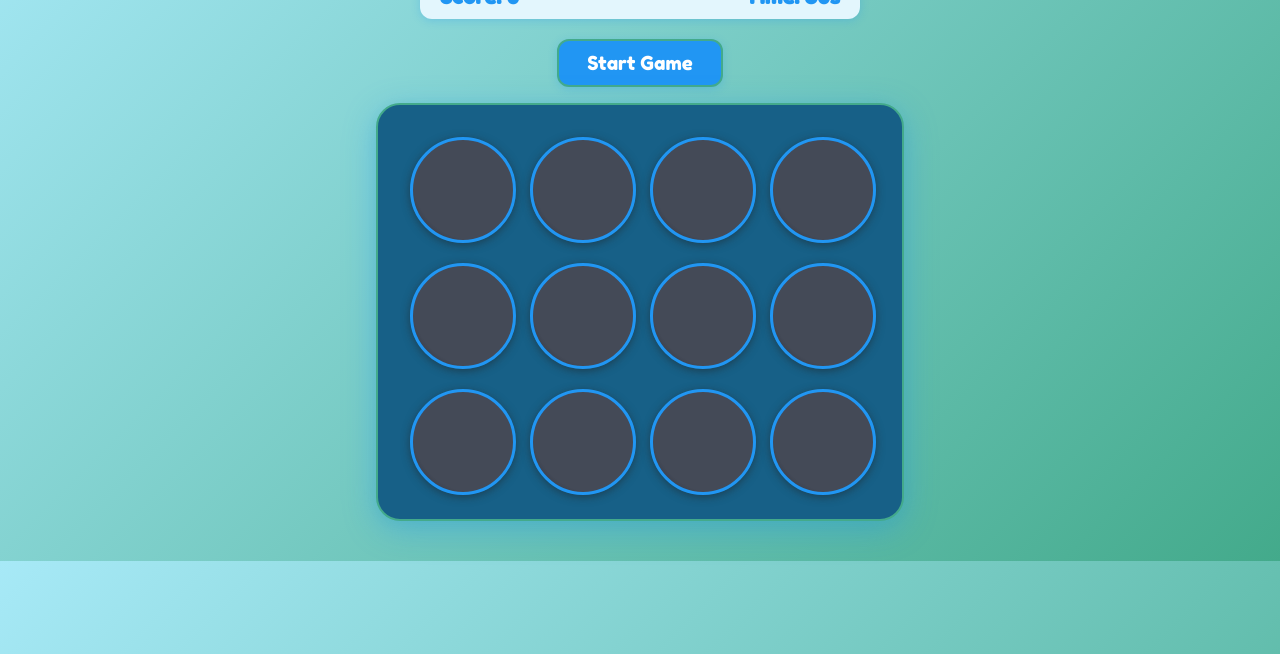
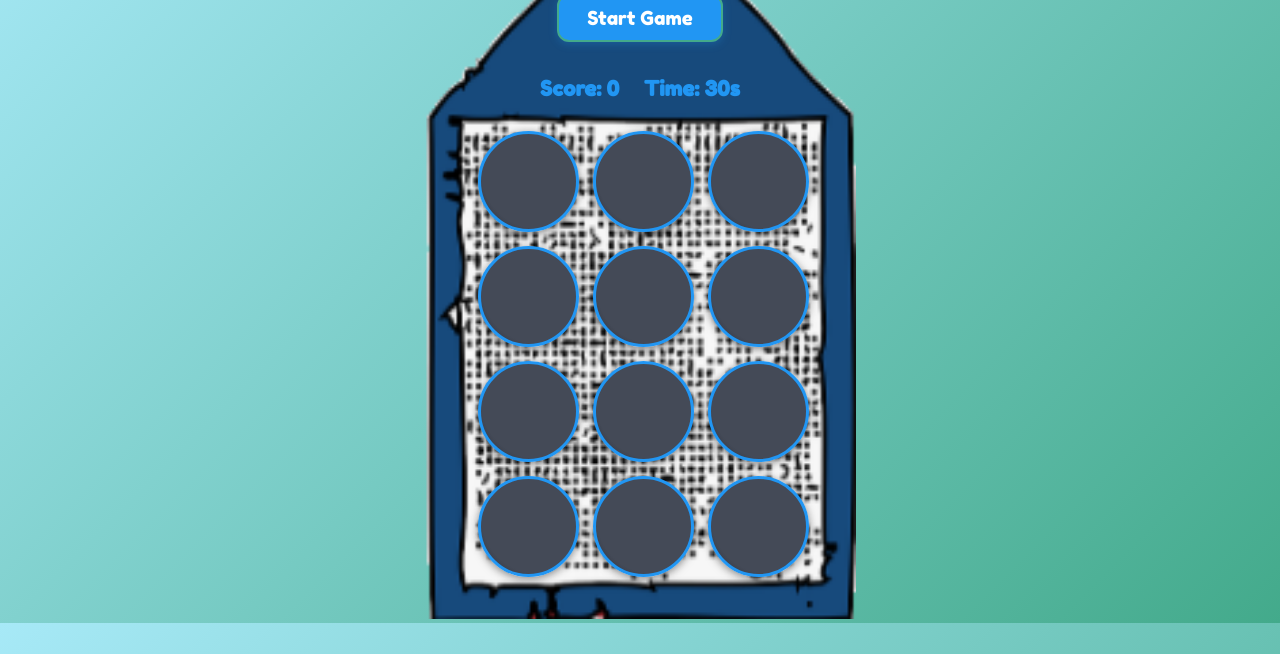
Before and after one commit to xcalabre/mole-a-whack, a plain HTML site: page index.html in a window 1280 px wide. Shown: the part 146-800 px from the top of the page. Drawn offline with Linux system fonts and the light colour scheme.

Commit message:
Implement code changes to enhance functionality and improve performance

```diff
--- a/index.html
+++ b/index.html
@@ -4,138 +4,16 @@
   <meta charset="UTF-8" />
   <meta name="viewport" content="width=device-width, initial-scale=1.0" />
   <title>Bug Bash!</title>
-  <style>
-    body {
-      font-family: 'Fredoka One', 'Comic Sans MS', cursive, sans-serif;
-      background: linear-gradient(135deg, #a7e9f7 0%, #43aa8b 100%);
-      color: #222;
-      text-align: center;
-      margin: 0;
-      padding: 20px;
-    }
-
-    h1 {
-      font-size: 3em;
-      margin-bottom: 10px;
-      color: #2196f3;
-      text-shadow: 2px 2px 0 #fff, 4px 4px 0 #43aa8b;
-      letter-spacing: 2px;
-    }
-
-    .score-timer {
-      display: flex;
-      justify-content: space-between;
-      max-width: 400px;
-      margin: 0 auto 20px;
-      font-size: 1.3em;
-      background: #e3f6fd;
-      border-radius: 12px;
-      box-shadow: 0 2px 8px #2196f344;
-      padding: 10px 20px;
-      color: #2196f3;
-      font-weight: bold;
-    }
-
-    .grid-container {
-      display: flex;
-      justify-content: center;
-      align-items: flex-start;
-      margin-top: 8px;
-      margin-bottom: 8px;
-      position: static;
-      min-height: unset;
-    }
-    .grid {
-      display: grid;
-      grid-template-columns: repeat(4, 100px);
-      grid-gap: 20px;
-      background: #176087;
-      border-radius: 24px;
-      box-shadow: 0 8px 32px #2196f366, 0 2px 8px #43aa8b22;
-      padding: 32px 32px 24px 32px;
-      border: 2px solid #43aa8b;
-      position: static;
-      left: unset;
-      bottom: unset;
-      transform: unset;
-    }
-
-    .hole {
-      width: 100px;
-      height: 100px;
-      border: 3px solid #2196f3;
-      background: radial-gradient(circle at 60% 40%, #444a57 70%, #232733 100%);
-      border-radius: 50%;
-      display: flex;
-      align-items: center;
-      justify-content: center;
-      font-size: 2em;
-      cursor: pointer;
-      position: relative;
-      box-shadow: 0 2px 8px #2228;
-      transition: transform 0.1s;
-    }
-    .hole:active {
-      transform: scale(0.95);
-    }
-
-    .bug {
-      color: #43aa8b;
-      font-size: 3em;
-      filter: drop-shadow(0 0 6px #fff) drop-shadow(2px 2px 0 #2196f3);
-      animation: bug-bounce 0.4s;
-    }
-    @keyframes bug-bounce {
-      0% { transform: scale(0.7); }
-      60% { transform: scale(1.2); }
-      100% { transform: scale(1); }
-    }
-
-    .squashed {
-      color: #2196f3;
-      font-size: 2.5em;
-      filter: drop-shadow(0 0 6px #fff) drop-shadow(2px 2px 0 #43aa8b);
-      animation: squash-pop 0.3s;
-    }
-    .squashed-butterfly {
-      color: #ff5722;
-      font-size: 2.5em;
-      filter: drop-shadow(0 0 6px #fff) drop-shadow(2px 2px 0 #d7263d);
-      animation: squash-pop 0.3s;
-    }
-    @keyframes squash-pop {
-      0% { transform: scale(1.2); }
-      100% { transform: scale(1); }
-    }
-
-    #game-over {
-      margin-top: 20px;
-      font-size: 1.7em;
-      color: #2196f3;
-      text-shadow: 2px 2px 0 #43aa8b;
-      font-family: 'Fredoka One', 'Comic Sans MS', cursive, sans-serif;
-    }
-    .rare-bug {
-      color: #d7263d;
-      font-size: 3em;
-      filter: drop-shadow(0 0 6px #fff) drop-shadow(2px 2px 0 #2196f3);
-      animation: bug-bounce 0.4s;
-    }
-    .butterfly {
-      color: #f7b267;
-      font-size: 3em;
-      filter: drop-shadow(0 0 6px #fff) drop-shadow(2px 2px 0 #43aa8b);
-      animation: bug-bounce 0.4s;
-    }
-  </style>
+  <link rel="stylesheet" href="style.css" />
 </head>
   <body>
+  <div class="main-bg">
     <h1>BUG BASH!</h1>
+    <button id="start-btn">Start Game</button>
     <div class="score-timer">
       <div>Score: <span id="score">0</span></div>
       <div>Time: <span id="timer">30</span>s</div>
     </div>
-  <button id="start-btn" style="margin-bottom:8px;font-size:1.2em;padding:10px 28px;cursor:pointer;background:#2196f3;color:#fff;border:2px solid #43aa8b;border-radius:12px;box-shadow:0 2px 8px #2196f344;font-family:'Fredoka One','Comic Sans MS',cursive,sans-serif;">Start Game</button>
     <div class="grid-container">
       <div class="grid" id="grid">
         <!-- 12 Holes -->
@@ -154,6 +32,7 @@
       </div>
     </div>
     <div id="game-over"></div>
+  </div>
 
   <!-- Google Fonts for cartoon vibe -->
   <link href="https://fonts.googleapis.com/css2?family=Fredoka+One&display=swap" rel="stylesheet">
--- a/style.css
+++ b/style.css
@@ -0,0 +1,152 @@
+body {
+  font-family: 'Fredoka One', 'Comic Sans MS', cursive, sans-serif;
+  background: linear-gradient(135deg, #a7e9f7 0%, #43aa8b 100%);
+  color: #222;
+  text-align: center;
+  margin: 0;
+  padding: 0;
+}
+
+.main-bg {
+  background: url('img/swatterbg.png') top center no-repeat;
+  background-size: 432px 725px;
+  min-height: 702px;
+  width: 432px;
+  max-width: 98vw;
+  margin: 40px auto 0 auto;
+  display: flex;
+  flex-direction: column;
+  align-items: center;
+  justify-content: flex-start;
+  padding-top: 0;
+  position: relative;
+}
+
+h1 {
+  font-size: 3em;
+  margin-bottom: 10px;
+  color: #2196f3;
+  text-shadow: 2px 2px 0 #fff, 4px 4px 0 #43aa8b;
+  letter-spacing: 2px;
+}
+
+.score-timer {
+  display: flex;
+  justify-content: space-between;
+  column-gap: 25px;
+  max-width: 400px;
+  margin: 24px auto -12px;
+  font-size: 1.3em;
+  background: transparent;
+  border-radius: 12px;
+  box-shadow: none;
+  padding: 10px 20px;
+  color: #2196f3;
+  font-weight: bold;
+}
+
+.grid-container {
+  display: flex;
+  justify-content: center;
+  align-items: flex-start;
+  margin-top: 0px;
+  margin-bottom: 8px;
+  position: static;
+  min-height: unset;
+}
+.grid {
+  display: grid;
+  grid-template-columns: repeat(3, 95px);
+  grid-template-rows: repeat(4, 95px);
+  grid-gap: 20px;
+  background: transparent;
+  border-radius: 24px;
+  box-shadow: none;
+  padding: 32px 32px 24px 32px;
+  border: none;
+  position: static;
+  left: unset;
+  bottom: unset;
+  transform: unset;
+}
+
+.hole {
+  width: 95px;
+  height: 95px;
+  border: 3px solid #2196f3;
+  background: radial-gradient(circle at 60% 40%, #444a57 70%, #232733 100%);
+  border-radius: 50%;
+  display: flex;
+  align-items: center;
+  justify-content: center;
+  font-size: 2em;
+  cursor: pointer;
+  position: relative;
+  box-shadow: 0 2px 8px #2228;
+  transition: transform 0.1s;
+}
+.hole:active {
+  transform: scale(0.95);
+}
+
+.bug {
+  color: #43aa8b;
+  font-size: 3em;
+  filter: drop-shadow(0 0 6px #fff) drop-shadow(2px 2px 0 #2196f3);
+  animation: bug-bounce 0.4s;
+}
+@keyframes bug-bounce {
+  0% { transform: scale(0.7); }
+  60% { transform: scale(1.2); }
+  100% { transform: scale(1); }
+}
+
+.squashed {
+  color: #2196f3;
+  font-size: 2.5em;
+  filter: drop-shadow(0 0 6px #fff) drop-shadow(2px 2px 0 #43aa8b);
+  animation: squash-pop 0.3s;
+}
+.squashed-butterfly {
+  color: #ff5722;
+  font-size: 2.5em;
+  filter: drop-shadow(0 0 6px #fff) drop-shadow(2px 2px 0 #d7263d);
+  animation: squash-pop 0.3s;
+}
+@keyframes squash-pop {
+  0% { transform: scale(1.2); }
+  100% { transform: scale(1); }
+}
+
+#game-over {
+  margin-top: 20px;
+  font-size: 1.7em;
+  color: #2196f3;
+  text-shadow: 2px 2px 0 #43aa8b;
+  font-family: 'Fredoka One', 'Comic Sans MS', cursive, sans-serif;
+}
+.rare-bug {
+  color: #d7263d;
+  font-size: 3em;
+  filter: drop-shadow(0 0 6px #fff) drop-shadow(2px 2px 0 #2196f3);
+  animation: bug-bounce 0.4s;
+}
+.butterfly {
+  color: #f7b267;
+  font-size: 3em;
+  filter: drop-shadow(0 0 6px #fff) drop-shadow(2px 2px 0 #43aa8b);
+  animation: bug-bounce 0.4s;
+}
+
+#start-btn {
+  margin-bottom: 0px;
+  font-size:1.2em;
+  padding:10px 28px;
+  cursor:pointer;
+  background:#2196f3;
+  color:#fff;
+  border:2px solid #43aa8b;
+  border-radius:12px;
+  box-shadow:0 2px 8px #2196f344;
+  font-family:'Fredoka One','Comic Sans MS',cursive,sans-serif;
+}
```
Also changed, not shown: img/swatterbg.png (added). Lines whose indentation alone changed are shown as unchanged.
